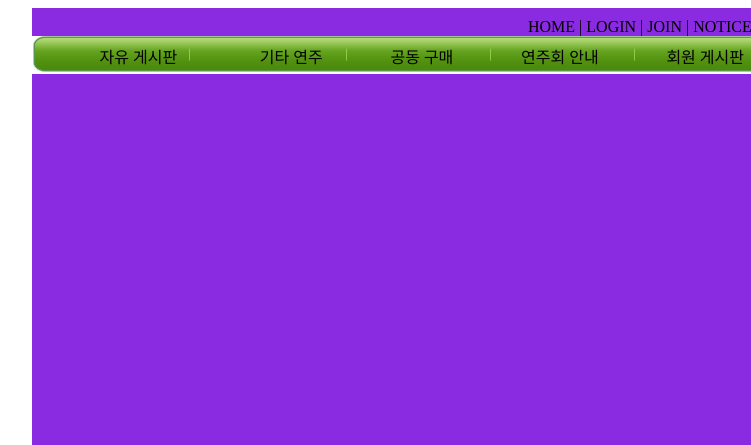
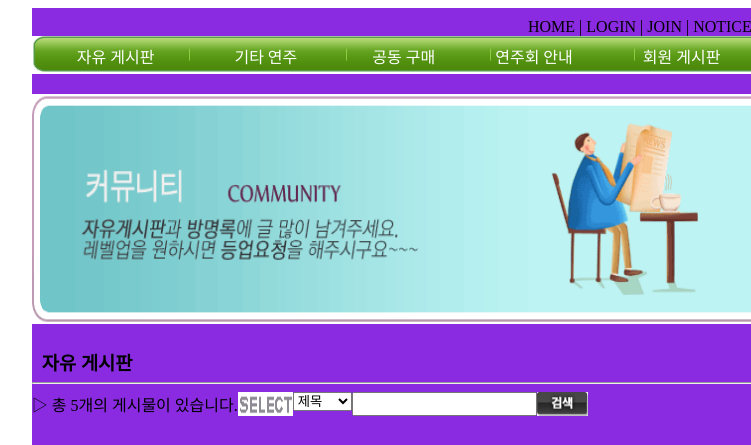
Before and after one commit to KIMYOUNGGON1/project, a plain HTML site: page 0_루바토 예제_210320/index.html in a window 1280 px wide. Shown: the top 445 px of the page, 529-1280 px from the left. Drawn offline with Linux system fonts and the light colour scheme; files whose address does not match are found by name.

Commit message:
20210415 아침 연습

```diff
--- a/0_루바토 예제_210320/css/index.css
+++ b/0_루바토 예제_210320/css/index.css
@@ -117,9 +117,37 @@
     background-image: url("../img/main_menu_bg.png");
     background-repeat: no-repeat;
     display: flex;
-    justify-content: space-evenly ;
     margin-top: 5px;
 }
+#window2_mainmenu div {
+    color: white;
+}
 #window2text1 {
-    margin-right: 15px;
+    margin-left: 45px;
 }
+#window2text2 {
+    margin-left: 80px;
+}
+#window2text3 {
+    margin-left: 75px;
+}
+#window2text4 {
+    margin-left: 60px;
+}
+#window2text5 {
+    margin-left: 70px;
+}
+
+#community {
+    width: 750px;
+    height: 230px;
+}
+
+#free h3 {
+    margin-top: 20px;
+    margin-left: 10px;
+    height: 15px;
+}
+#freewhole {
+    display: flex;
+}
--- a/0_루바토 예제_210320/index.html
+++ b/0_루바토 예제_210320/index.html
@@ -61,11 +61,42 @@
             <div id="window2_mainmenu">
 
                 <div id="window2text1">자유 게시판</div>
-                <div>기타 연주</div>
-                <div>공동 구매</div>
-                <div>연주회 안내</div>
-                <div>회원 게시판</div>
+                <div id="window2text2">기타 연주</div>
+                <div id="window2text3">공동 구매</div>
+                <div id="window2text4">연주회 안내</div>
+                <div id="window2text5">회원 게시판</div>
             </div>
+
+            <img id="community" src="img/comm.gif" alt="">
+
+            <div id="free">
+                <h3>자유 게시판</h3>
+            <hr>
+            </div>
+
+            <div id="freewhole">
+
+                <div>
+                    ▷ 총 5개의 게시물이 있습니다.
+                </div>
+
+                <img src="img/select_search.gif" alt="">
+
+                <form action="">
+                    <select name="type" id="">
+                        <option value="1">제목</option>
+                        <option value="2">내용</option>
+                        <option value="3">글쓴이</option>
+                    </select>
+                </form>
+
+                <input type="text">
+
+                <img src="img/search_button.gif" alt="">
+            </div>
+
+
+
 
 
         </div>
```
